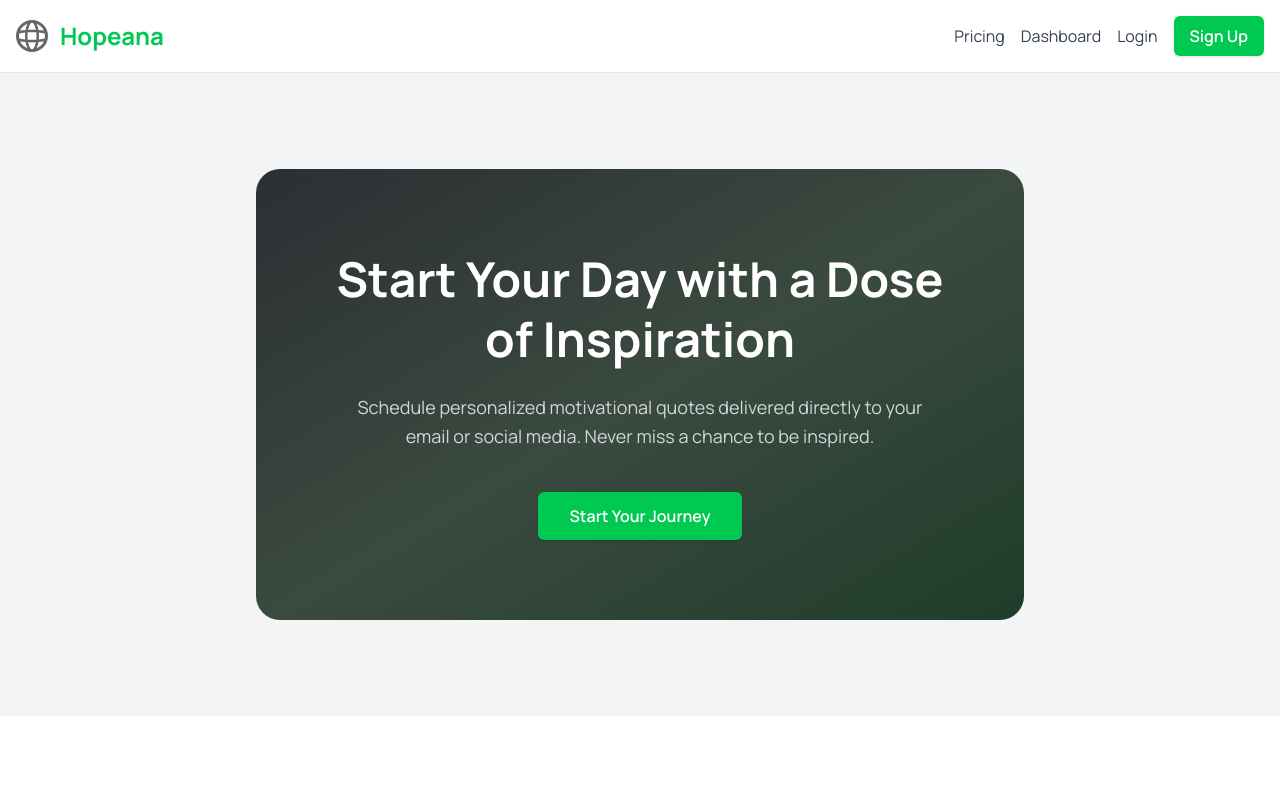
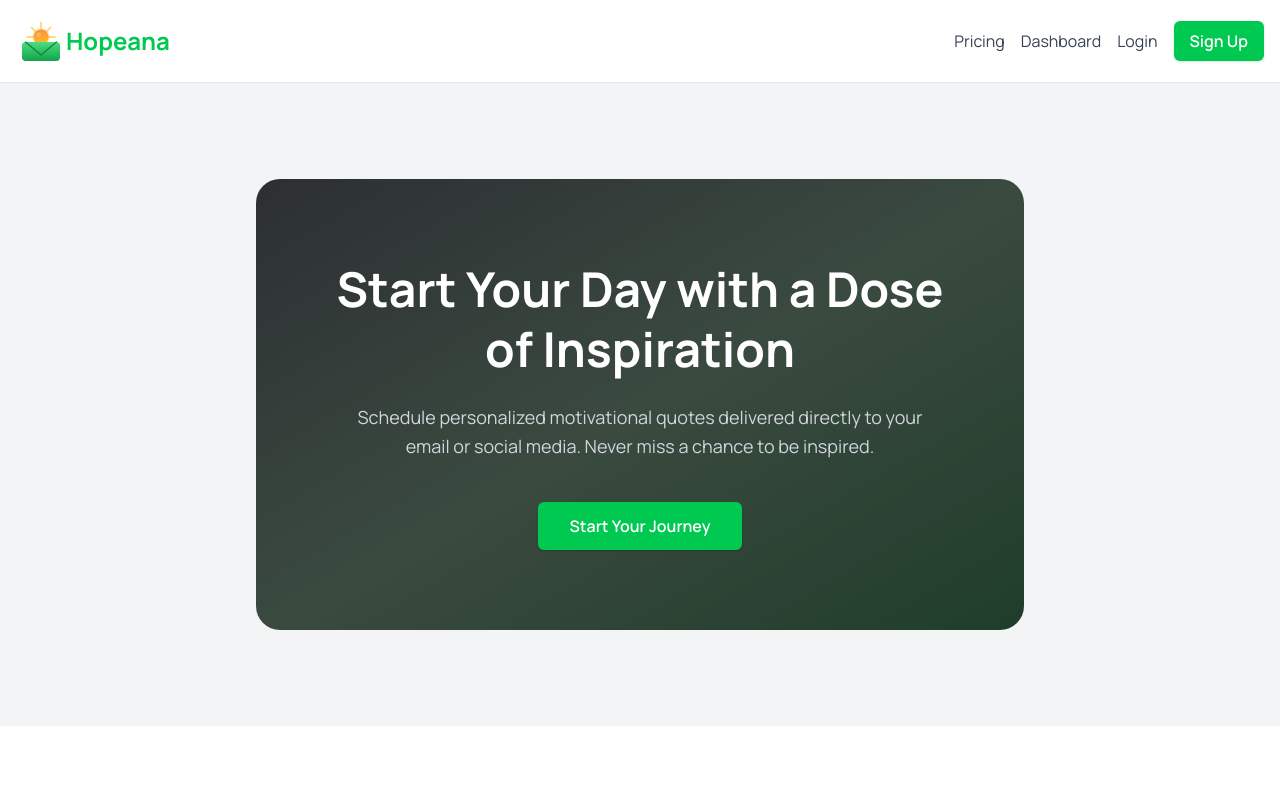
Before and after one commit to ankitkante/hopeana, a Next.js app in the folder apps/client/: page / in a window 1280 px wide. Shown: the top 785 px of the page. Built offline with nearby package versions, Linux system fonts and the light colour scheme.

Commit message:
Updated logo and header

```diff
--- a/apps/client/components/Header.tsx
+++ b/apps/client/components/Header.tsx
@@ -20,13 +20,12 @@ export default function Header() {
     return (
         <header className="w-full bg-white dark:bg-gray-900 relative border-b border-gray-200 dark:border-gray-700">
             <div className="flex items-center justify-between p-4">
-                <Link href="/" className="flex items-center gap-3">
+                <Link href="/" className="flex items-center">
                     <Image
-                        className="dark:invert"
-                        src="/globe.svg"
-                        alt="Logo"
-                        width={32}
-                        height={32}
+                        src="/logo.png"
+                        alt="Hopeana logo"
+                        width={50}
+                        height={50}
                     />
                     <h1 className="text-xl sm:text-2xl font-bold leading-none text-primary">
                         Hopeana
```
Also changed, not shown: apps/client/public/logo.png (added).
